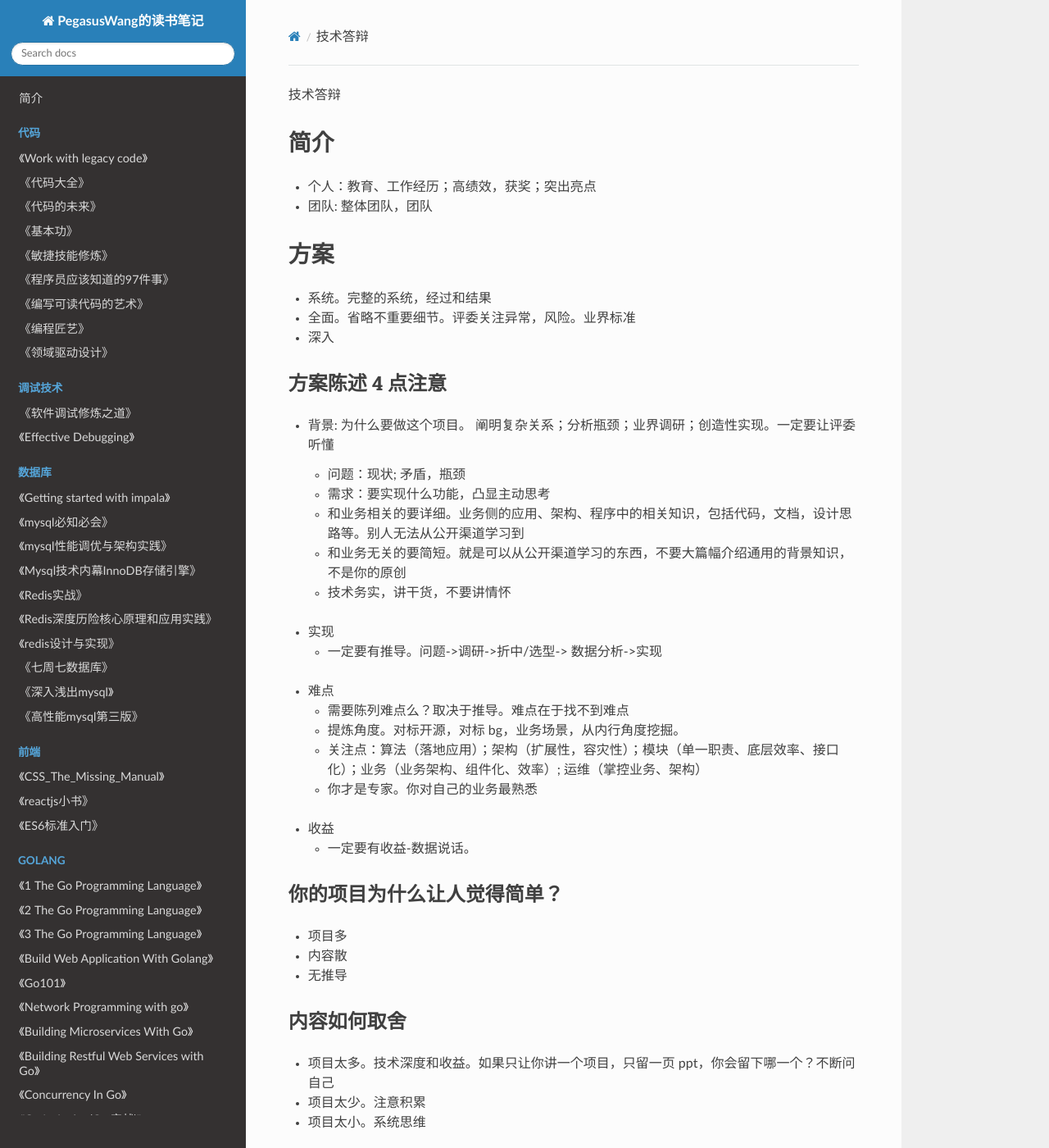
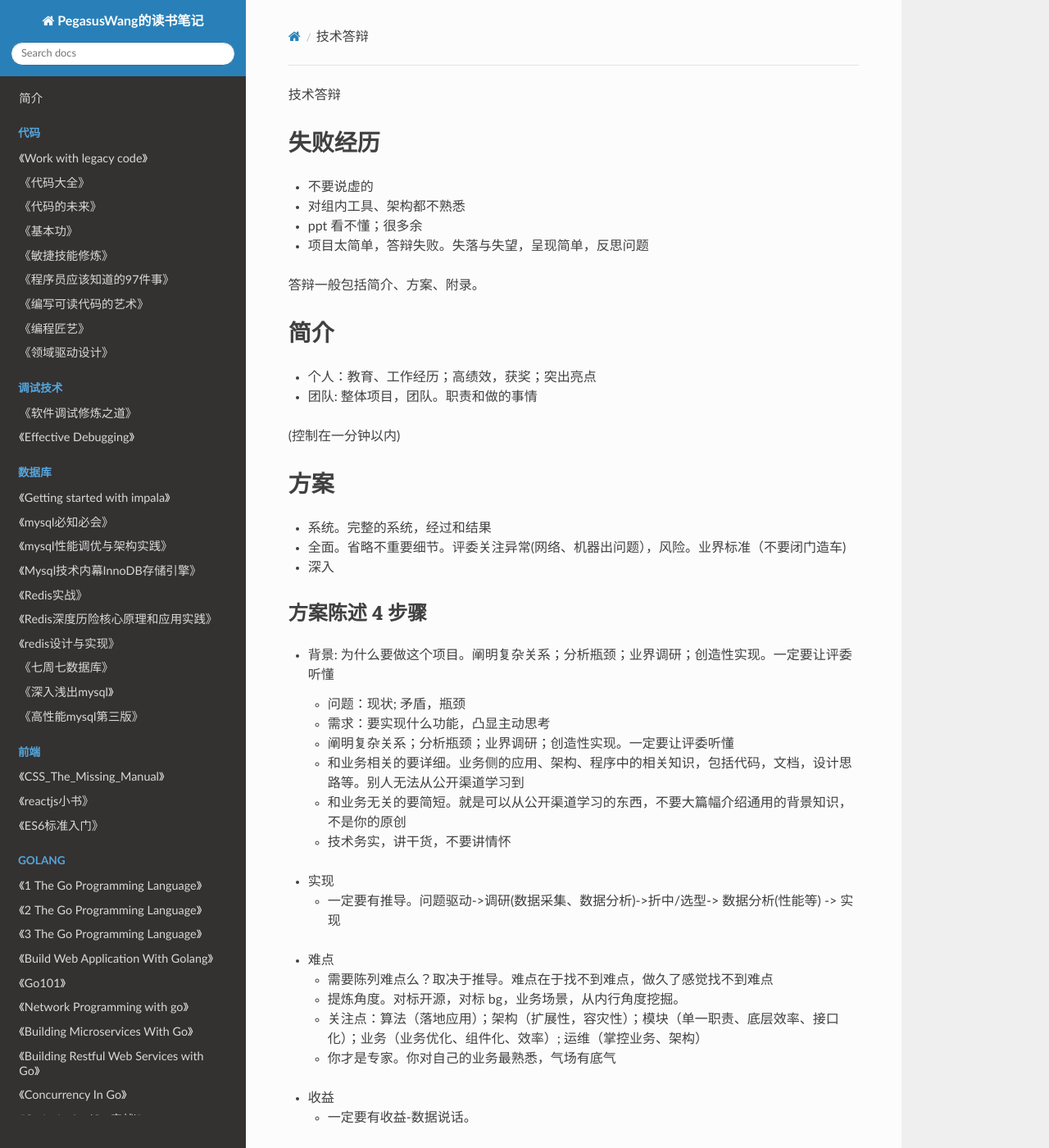
Before and after one commit to PegasusWang/booknotes, an MkDocs documentation site: the page built from docs/lecture/技术演讲/技术答辩.md, in a window 1280 px wide and 1400 px high. Shown: the whole window at 82% size. Built offline with MkDocs 1.6.1, drawn with Linux system fonts in a browser that asks for light colours; nearby versions of some CDN libraries; old or Windows-style settings are respelled for this version of MkDocs; some of the changed text lies outside the part shown.

Commit message:
技术答辩和演讲

```diff
--- a/docs/lecture/技术演讲/技术答辩.md
+++ b/docs/lecture/技术演讲/技术答辩.md
@@ -1,56 +1,70 @@
 技术答辩
+
+# 失败经历
+
+- 不要说虚的
+- 对组内工具、架构都不熟悉
+- ppt 看不懂；很多余
+- 项目太简单，答辩失败。失落与失望，呈现简单，反思问题
+
+答辩一般包括简介、方案、附录。
 
 # 简介
 
 - 个人：教育、工作经历；高绩效，获奖；突出亮点
-- 团队: 整体团队，团队
+- 团队: 整体项目，团队。职责和做的事情
 
+(控制在一分钟以内)
 
 # 方案
 
 - 系统。完整的系统，经过和结果
-- 全面。省略不重要细节。评委关注异常，风险。业界标准
+- 全面。省略不重要细节。评委关注异常(网络、机器出问题），风险。业界标准（不要闭门造车)
 - 深入
 
-## 方案陈述 4 点注意
+## 方案陈述 4 步骤
 
-- 背景: 为什么要做这个项目。 阐明复杂关系；分析瓶颈；业界调研；创造性实现。一定要让评委听懂
+- 背景: 为什么要做这个项目。阐明复杂关系；分析瓶颈；业界调研；创造性实现。一定要让评委听懂
 
   - 问题：现状; 矛盾，瓶颈
   - 需求：要实现什么功能，凸显主动思考
+  - 阐明复杂关系；分析瓶颈；业界调研；创造性实现。一定要让评委听懂
   - 和业务相关的要详细。业务侧的应用、架构、程序中的相关知识，包括代码，文档，设计思路等。别人无法从公开渠道学习到
   - 和业务无关的要简短。就是可以从公开渠道学习的东西，不要大篇幅介绍通用的背景知识，不是你的原创
   - 技术务实，讲干货，不要讲情怀
 
 - 实现
-  - 一定要有推导。问题->调研->折中/选型-> 数据分析->实现
+  - 一定要有推导。问题驱动->调研(数据采集、数据分析)->折中/选型-> 数据分析(性能等) -> 实现
 
 - 难点
-  - 需要陈列难点么？取决于推导。难点在于找不到难点
+  - 需要陈列难点么？取决于推导。难点在于找不到难点，做久了感觉找不到难点
   - 提炼角度。对标开源，对标 bg，业务场景，从内行角度挖掘。
-  - 关注点：算法（落地应用）；架构（扩展性，容灾性）；模块（单一职责、底层效率、接口化）；业务（业务架构、组件化、效率）; 运维（掌控业务、架构）
-  - 你才是专家。你对自己的业务最熟悉
+  - 关注点：算法（落地应用）；架构（扩展性，容灾性）；模块（单一职责、底层效率、接口化）；业务（业务优化、组件化、效率）; 运维（掌控业务、架构）
+  - 你才是专家。你对自己的业务最熟悉，气场有底气
 
 - 收益
   - 一定要有收益-数据说话。
+
+
+# 注意问题:
 
 ## 你的项目为什么让人觉得简单？
 
 - 项目多
 - 内容散
-- 无推导
+- 无推导。不能只讲结果
 
 ## 内容如何取舍
 
-- 项目太多。技术深度和收益。如果只让你讲一个项目，只留一页 ppt，你会留下哪一个？不断问自己
-- 项目太少。注意积累
-- 项目太小。系统思维
+- 项目太多。技术深度和收益。如果只让你讲一个项目，只留一页 ppt，你会留下哪一个？不断逼问自己
+- 项目太少。注意积累，想的太少，被动
+- 项目太小。系统思维。小项目合并放到一个大的背景下讲
 
 
 # 常见问题
 
-- 废话连篇 -> 言简意赅
-- 细小零碎 -> 高屋建瓴
+- 废话连篇 -> 言简意赅，不要讲常识性东西
+- 项目细小零碎 -> 高屋建瓴
 - 全是情怀 -> 多讲干货，技术务实
 
 
@@ -69,15 +83,15 @@
 
 - 模板。深浅合宜
 - 标题明确，突出主题
-- 控制单页内容。不超过 3 分钟
+- 控制单页内容。不超过 3 分钟。一页 ppt 就讲一个事情
 - 不要大段文字
-- 可以动画
+- 可以动画。不要太多动画，不好回退
 
 # 演练
 
 - 一定要说出来，找会议室
-- 找听众。相信自己
-- 一定要演练到脱口而出，心中有数
+- 找听众。相信自己。使用 ppt 的排练计时功能
+- 一定要演练到脱口而出，心中有数。不看 ppt 都能讲出来，防止紧张或者突发情况
 
 # 禁忌
 
@@ -107,7 +120,7 @@
 
 # 目的
 
-从写文章开始
+从写文章开始，作者自己写了一篇技术文章被邀请演讲。
 
 - 影响力。个人，团队，公司
 - 吸引人才
@@ -124,6 +137,8 @@
 - 思路多说，细节少说
 - 调研多说，自己实现少说
 - 通用多说，私有少说
+- 提前介绍脉络，best first
+- j Cut 讲述，先声音，后 ppt，注意力先听你讲。（但是不要用在答辩上）
 
 # 像推理小说一样介绍方案
 
@@ -159,9 +174,90 @@
 无准备，不登台
 无价值，不登台
 
-
 # QA
 
 ## 没有技术深度怎么办？
 
-追求极致，你要想如何做到最好。不断想如何做到最好，你才能挖掘技术深度
+追求极致，你要想如何做到最好。不断想如何做到最好，你才能挖掘技术深度，别人做到 80 分如何做更好
+
+## 如何收集数据?
+
+
+
+
+# XX通道答辩经验分享
+
+## PPT 制作技巧
+
+- ppt 不要过短或者过长
+- 背景描述
+- 1-2 件主要项目
+- 主要呈现的事情要讲透了，突出重点和难点
+- 重要的地方留一些问题让评委能问，然后解答。不要讲完之后没时间提问了
+
+## 收集素材：
+
+- 运营数据
+- 压测数据
+- 机器性能数据
+- 周报
+
+
+## 总结提炼：
+
+- 设计方案
+- 优化策略
+- 亮点难点
+
+## 开阔视野
+
+- km
+- 技术峰会、博客论坛
+
+## 技术深度
+
+- 模仿开始
+- 孰能生效
+- 纵横扩展
+- 思考对比
+- 总结反思、刨根究底
+
+## 项目叙述方式
+
+- 为什么做？痛点是什么？
+- 怎么做？遇到了什么难点
+- 收益是什么？解决了什么问题？你的个人贡献
+
+## ppt
+
+- 善用流程图
+- 主题明确，突出两点和难点
+- 能图不表，能表不字
+- 多参考成功晋升的 ppt 风格
+
+## 练习
+
+- 梳理思路
+- 试讲
+- 控制时长
+
+## 问题
+
+- 架构为什么这样设计
+- 公司内部系统如何实现？
+- 你认为架构可以有哪些改进
+- 系统访问量、存储量、流量、机器数量
+- 系统瓶颈？
+- 机器故障时候，如何容错容灾
+- 访问量陡增，如何过载保护？
+- A/B/C机型区别？
+- 专线和内网带宽
+- 如何实现灰度发布
+- 如何解决业务安全问题
+
+正面回答，不要出现：
+
+- 我不清楚，老大制定的方案我执行
+- 没考虑过
+- 这个情况不会发生
+- 这个事情别的组（运维）负责
```
Also changed, not shown: other parts of docs/lecture/技术演讲/技术答辩.md (+1 -2 lines).
